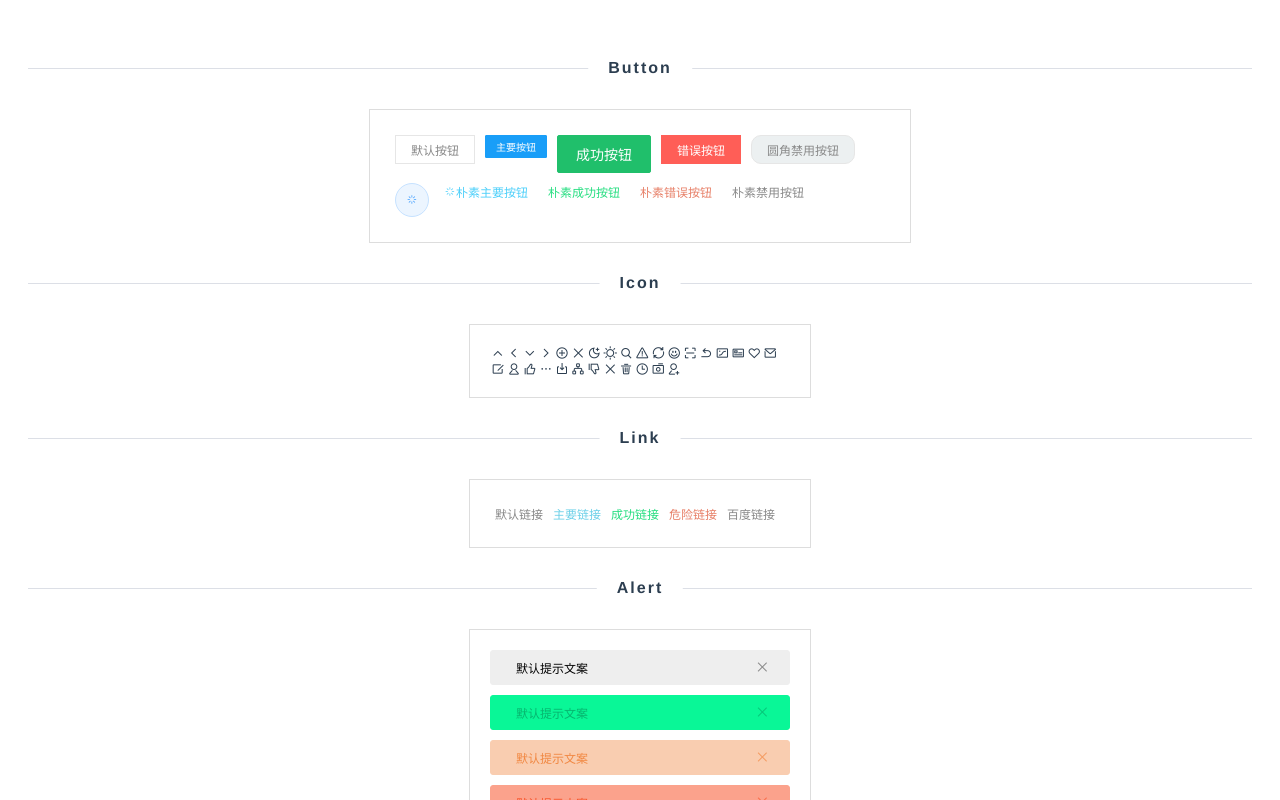
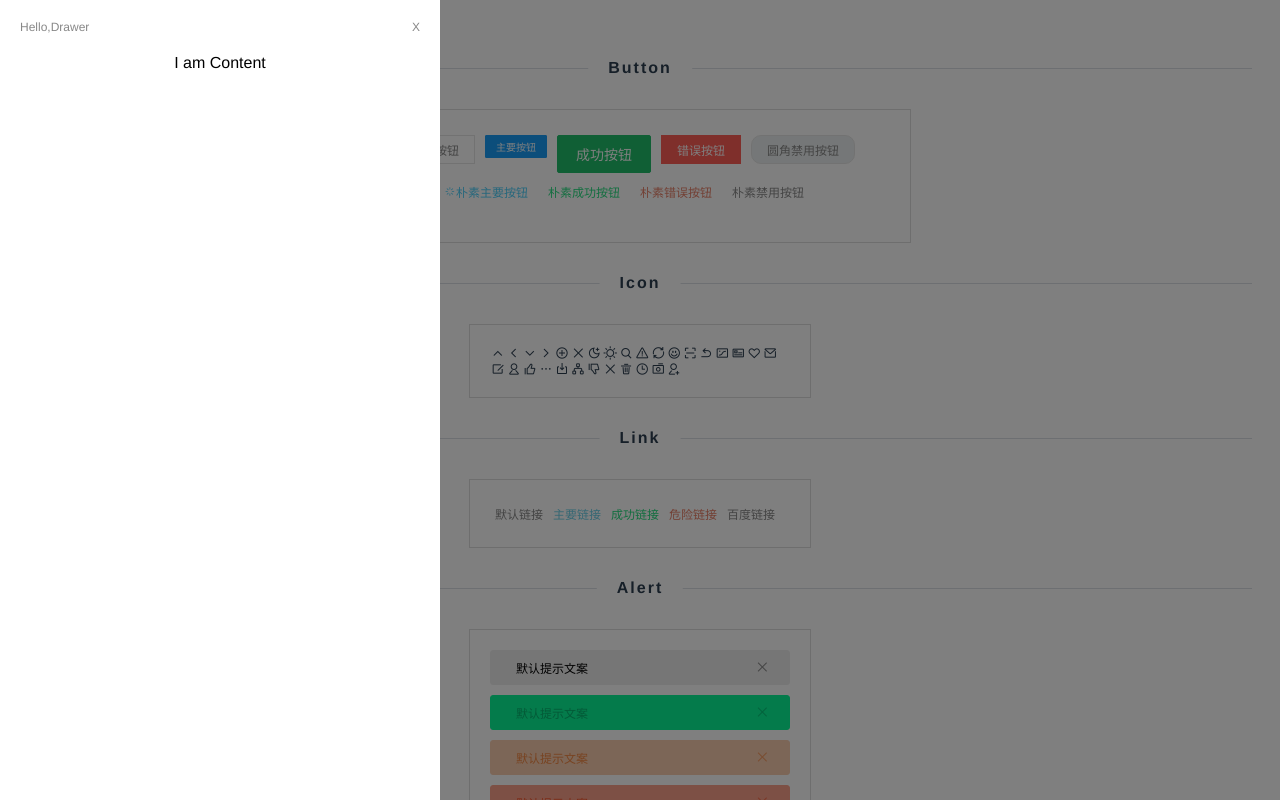
Before and after one commit to Jason9708/ChicagoUI, a Vue app: page /#/ in a window 1280 px wide. Both pictures are taken after a click on the button 412 px from the left and 200 px from the top of the page. Shown: the top 800 px of the page. Built offline with nearby package versions, Linux system fonts and the light colour scheme.

Commit message:
add < Divider | Drawer > components

```diff
--- a/examples/views/ComponentView/view01.vue
+++ b/examples/views/ComponentView/view01.vue
@@ -1,5 +1,12 @@
 <template>
   <div style='display:flex;flex-direction:column;align-items:center;padding:20px;'>
+
+    <!-- Drawer -->
+    <cai-drawer title='Hello,Drawer' content='Hello' width='400' :visible.sync='visibleDrawer'>
+      <div slot='content' style='display:flex;justify-content:center;width:100%;'>
+        I am Content
+      </div>
+    </cai-drawer>
 
     <cai-divider>Button</cai-divider>
 
@@ -9,7 +16,7 @@
       <cai-button type='success' size='large' @click='handleClick1'>成功按钮</cai-button>
       <cai-button type='error' @click='handleClick3'>错误按钮</cai-button>
       <cai-button  shape='round' disabled>圆角禁用按钮</cai-button>
-      <cai-button  icon='cai-icon-laading' shape='circle'></cai-button>
+      <cai-button  icon='cai-icon-laading' shape='circle' @click='openDrawer'></cai-button>
       <cai-button type='primary' icon='cai-icon-laading'  plain>朴素主要按钮</cai-button>
       <cai-button type='success'  plain>朴素成功按钮</cai-button>
       <cai-button type='error'  plain>朴素错误按钮</cai-button>
@@ -129,12 +136,17 @@ export default {
       ],
       value: '',
 
+      // Drawer
+      visibleDrawer:false
     }
   },
   props: {
     msg: String
   },
   methods:{
+    openDrawer:function(){
+      this.visibleDrawer = true
+    },
     handleClick:function(){
       this.$message({
         content:'消息提示······',
--- /dev/null
+++ b/packages/CaiDrawer/component/index.less
@@ -0,0 +1,39 @@
+.cai-Drawer-container{
+    padding:20px;
+    position: fixed;
+    top:0px;
+    left:0px;
+    bottom:0px;
+    background:#fff;
+    z-index:999;
+    opacity:1;
+}
+.cai-Drawer-header{
+    display: flex;
+    justify-content: space-between;
+    align-items: center;
+    font-size:12px;
+    color:#888;
+}
+.cai-Drawer-content{
+    display: flex;
+    margin:20px 0px;
+    font-size:16px;
+    color:#000;
+}
+
+
+.cai-Drawer-fade-enter{
+    opacity: 0;
+    left:-300px;
+}
+.cai-Drawer-fade-leave-to{
+    opacity: 0;
+    left:-300px;
+}
+.cai-Drawer-fade-enter-active{
+    transition:all .5s linear;
+}
+.cai-Drawer-fade-leave-active{
+    transition:all .5s linear;
+}
--- /dev/null
+++ b/packages/CaiDrawer/component/index.vue
@@ -0,0 +1,96 @@
+<template>
+    <div>
+        <!--遮罩层-->
+        <div class='cai-popMask' v-if='visible'></div>
+        <transition
+            name="cai-Drawer-fade"
+            @after-enter="afterEnter"
+            @after-leave="afterLeave">
+            <div class='cai-Drawer-container' v-if='visible' :style='drawrWidth'>
+                <div class='cai-Drawer-header'>
+                    <slot name="title">
+                        <span role="heading" class='title'>{{ title }}</span>
+                    </slot>
+                    <span @click="close" style='cursor:pointer'>X</span>
+                </div>
+                <div class='cai-Drawer-content'>
+                    <slot name="content">
+                        <span role="content" class='content'>{{ content }}</span>
+                    </slot>
+                </div>
+            </div>
+        </transition>
+    </div>
+</template>
+
+<script>
+export default {
+    name:'CaiDrawer',
+    data(){
+        return{
+
+        }
+    },
+    props:{
+        visible:{
+            type:Boolean,
+            default:false
+        },
+        title:{
+            type:String,
+            default:'我是标题'
+        },
+        content:{
+            type:String,
+            default:'我是内容'
+        },
+        width:{
+            type:String,
+            default:'300'
+        }
+    },
+    computed:{
+        drawrWidth(){
+            const style = {}
+            style.width = this.width + 'px'
+            return style
+        }
+    },
+    watch:{
+        visible(){
+            if(this.visible === true){
+                document.body.style.overflow = 'hidden';
+            }else{
+                document.body.style.overflow = 'auto';
+            }
+        }
+    },
+    methods:{
+        afterEnter:function(){
+            this.$emit('opened');
+        },
+        afterLeave:function(){
+            this.$emit('closed');
+        },
+        close:function(){
+            this.$emit('update:visible',false)
+            this.$emit('handleClose')
+        }
+    }
+}
+</script>
+
+<style lang="less" scoped>
+@import './index.less';
+
+.cai-popMask{
+    position: fixed;
+    top: 0;
+    left: 0;
+    right: 0;
+    bottom: 0;
+    background: rgba(0,0,0,0.5);
+    z-index:998;
+
+}
+</style>
--- /dev/null
+++ b/packages/CaiDrawer/index.js
@@ -0,0 +1,12 @@
+/**
+ * 暴露Icon组件
+ */
+import CaiDrawer from './component/index.vue'
+
+// 定义install方法
+CaiDrawer.install = Vue => {
+    // 定义组件
+    Vue.component(CaiDrawer.name, CaiDrawer)
+}
+
+export default CaiDrawer
--- a/packages/index.js
+++ b/packages/index.js
@@ -9,6 +9,7 @@ import message from './CaiMessage'
 import CaiRadio from './CaiRadio'
 import CaiCheckbox from './CaiCheckbox'
 import CaiDivider from './CaiDivider'
+import CaiDrawer from './CaiDrawer'
 
 const components = [
     CaiButton,
@@ -17,7 +18,8 @@ const components = [
     CaiAlert,
     CaiRadio,
     CaiCheckbox,
-    CaiDivider
+    CaiDivider,
+    CaiDrawer
 ]
 
 // 定义install方法，接收一个vue参数
```
Also changed, not shown: 1 other file (tests, documents, lock files or other folders).
